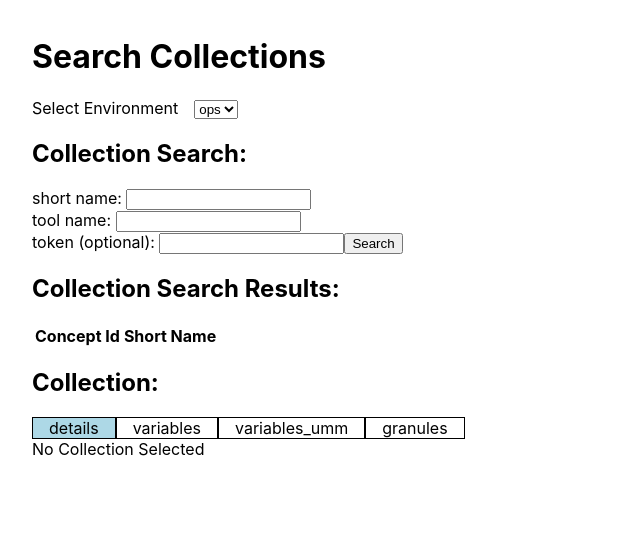
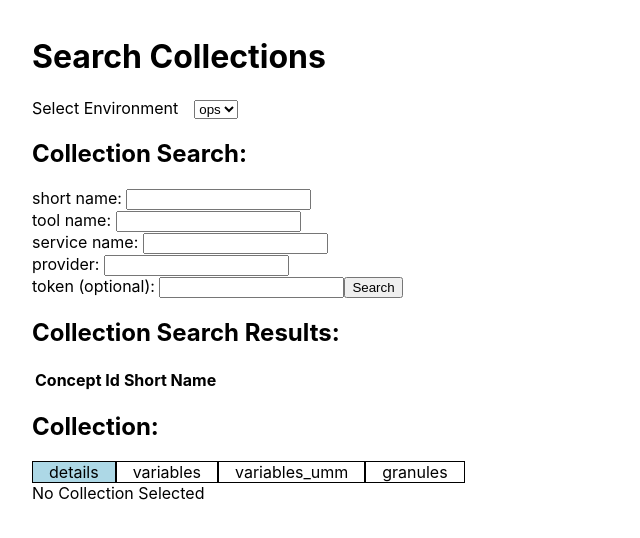
Before and after one commit to wveit/cmr-browse, a Next.js app: page / in a window 1280 px wide. Shown: the top 538 px of the page, without its empty margins (0-640 px from the left). Built offline with nearby package versions, Linux system fonts and the light colour scheme.

Commit message:
Add service filter for collections

```diff
--- a/components/CollectionSearch.jsx
+++ b/components/CollectionSearch.jsx
@@ -4,18 +4,24 @@ import { searchCollections } from "../service/cmr";
 export function CollectionSearch({ baseUrl, onSearchResults }) {
   const shortNameRef = useRef();
   const toolNameRef = useRef();
+  const serviceNameRef = useRef();
+  const providerRef = useRef();
   const tokenRef = useRef();
   const [error, setError] = useState("");
 
   async function handleSearchClick() {
     const shortName = shortNameRef.current.value;
     const toolName = toolNameRef.current.value;
+    const serviceName = serviceNameRef.current.value;
+    const provider = providerRef.current.value;
     const token = tokenRef.current.value;
     try {
       const collections = await searchCollections({
         baseUrl,
         shortName,
         toolName,
+        serviceName,
+        provider,
         token: token || undefined,
       });
       setError("");
@@ -35,6 +41,10 @@ export function CollectionSearch({ baseUrl, onSearchResults }) {
         <br />
         tool name: <input ref={toolNameRef} />
         <br />
+        service name: <input ref={serviceNameRef} />
+        <br />
+        provider: <input ref={providerRef} />
+        <br />
         token (optional): <input ref={tokenRef} />
         <button onClick={handleSearchClick}>Search</button>
       </div>
--- a/service/cmr.mjs
+++ b/service/cmr.mjs
@@ -4,13 +4,15 @@ export async function searchCollections({
   baseUrl,
   shortName,
   toolName,
+  serviceName,
   provider,
-  token
+  token,
 }) {
-  let url = `${baseUrl}/search/collections.json?page_size=200`;
+  let url = `${baseUrl}/search/collections.json?page_size=200&options[short_name][pattern]=true`;
   let headers = {};
   if (shortName) url += `&short_name=${shortName}`;
   if (toolName) url += `&tool_name=${toolName}`;
+  if (serviceName) url += `&service_name=${serviceName}`;
   if (provider) url += `&provider=${provider}`;
   if (token) headers["Authorization"] = `Bearer ${token}`;
   const response = await axios.get(url, { headers }).then((res) => res.data);
```
